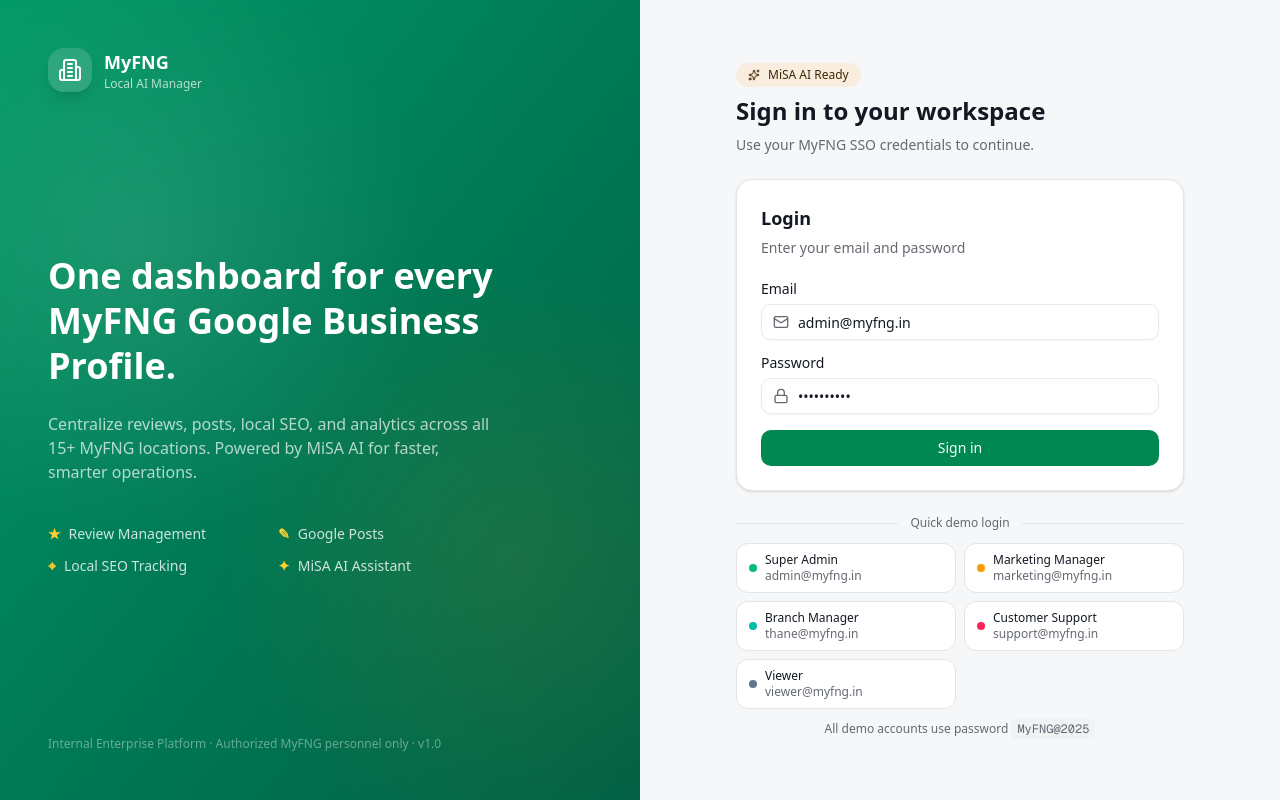
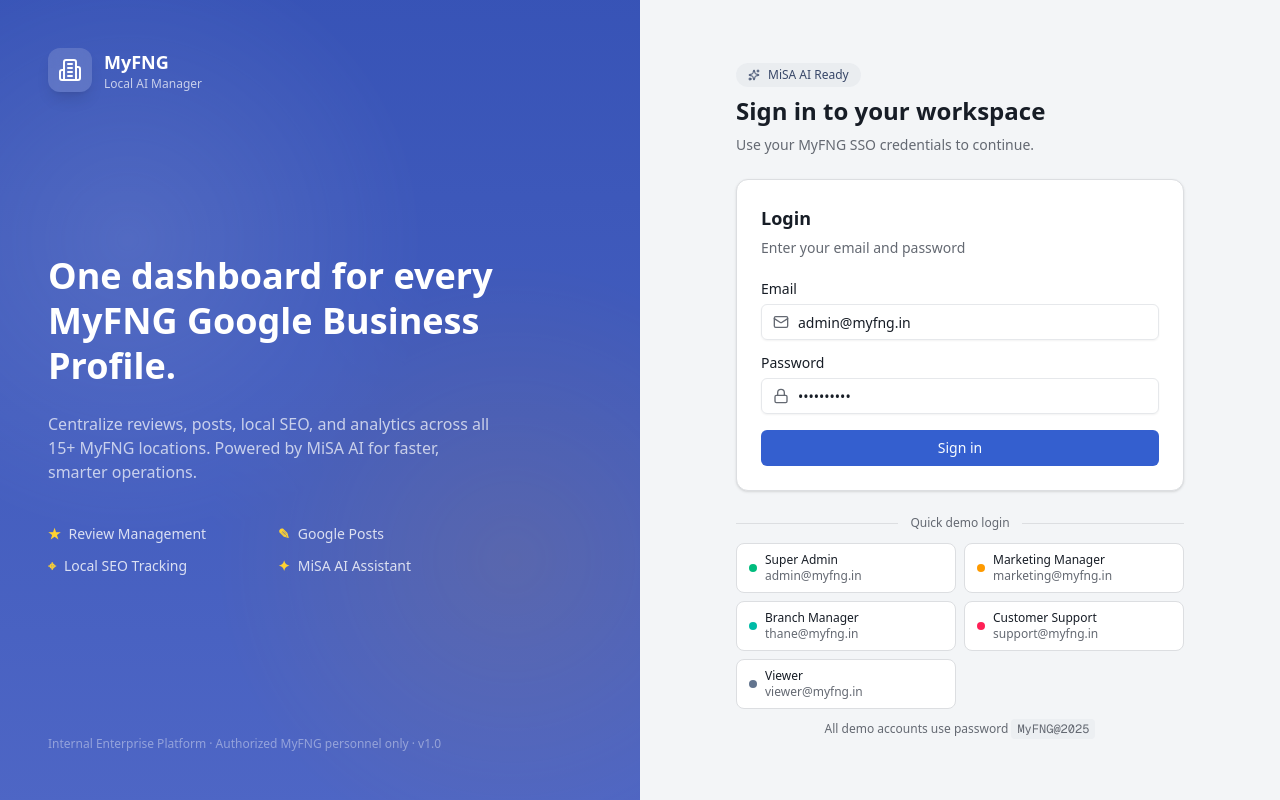
Before and after one commit to media-ym/GMB-Management-Tool, a Next.js app: page / in a window 1280 px wide. Built offline with nearby package versions, Linux system fonts and the light colour scheme; no server answers.

Commit message:
1014989b-11ff-4ff3-bede-67acdd0326bb

```diff
--- a/src/app/globals.css
+++ b/src/app/globals.css
@@ -44,88 +44,89 @@
 }
 
 /* ═══════════════════════════════════════════════════════════════════════════
-   MyFNG Local AI Manager — Ceres-Inspired Design System
-   Inspired by KeenThemes Ceres HTML Pro: clean enterprise look with
-   light backgrounds, white cards, subtle shadows, spacious padding,
-   card-header/card-body pattern, large bold stats.
-   Primary: emerald (growth/visibility). AI accent: amber.
+   MyFNG Local AI Manager — Elegant Admin Design
+   Blue gradient sidebar + header, light gray bg, white cards, subtle shadows.
    ═══════════════════════════════════════════════════════════════════════════ */
 :root {
-  --radius: 0.75rem;                           /* 12px — Ceres uses rounded cards */
-  --background: oklch(0.975 0.003 240);         /* very light gray page bg (#F8FAFC feel) */
-  --foreground: oklch(0.21 0.02 260);           /* dark slate text (#18181B) */
+  --radius: 0.5rem;                             /* 8px — clean rounded cards */
+  --background: oklch(0.97 0.003 240);           /* light gray page bg (#f5f7fa) */
+  --foreground: oklch(0.23 0.02 260);            /* dark slate text */
   --card: oklch(1 0 0);                          /* pure white cards */
-  --card-foreground: oklch(0.21 0.02 260);
+  --card-foreground: oklch(0.23 0.02 260);
   --popover: oklch(1 0 0);
-  --popover-foreground: oklch(0.21 0.02 260);
-  --primary: oklch(0.55 0.13 158);              /* emerald-600 — brand primary */
-  --primary-foreground: oklch(0.99 0.01 160);
-  --secondary: oklch(0.96 0.004 260);           /* light gray */
+  --popover-foreground: oklch(0.23 0.02 260);
+  --primary: oklch(0.52 0.18 265);               /* blue primary (#3b4fd9) */
+  --primary-foreground: oklch(0.99 0.01 260);
+  --secondary: oklch(0.95 0.005 260);
   --secondary-foreground: oklch(0.3 0.02 260);
-  --muted: oklch(0.96 0.004 260);
-  --muted-foreground: oklch(0.52 0.015 260);    /* medium gray for secondary text */
-  --accent: oklch(0.94 0.04 75);                /* warm amber tint */
-  --accent-foreground: oklch(0.3 0.06 70);
-  --destructive: oklch(0.58 0.22 27);           /* red-600 */
-  --border: oklch(0.92 0.004 260);              /* very light border */
-  --input: oklch(0.94 0.004 260);
-  --ring: oklch(0.55 0.13 158);
-  --chart-1: oklch(0.55 0.13 158);              /* emerald */
-  --chart-2: oklch(0.7 0.15 70);                /* amber */
-  --chart-3: oklch(0.6 0.18 200);               /* teal */
-  --chart-4: oklch(0.65 0.2 340);               /* rose */
-  --chart-5: oklch(0.7 0.16 195);               /* cyan */
-  /* Ceres-style light sidebar (white with subtle border) */
-  --sidebar: oklch(1 0 0);                       /* white sidebar */
-  --sidebar-foreground: oklch(0.3 0.015 260);    /* dark gray nav text */
-  --sidebar-primary: oklch(0.55 0.13 158);       /* emerald active item */
-  --sidebar-primary-foreground: oklch(0.99 0.01 160);
-  --sidebar-accent: oklch(0.96 0.008 158);       /* light emerald hover */
-  --sidebar-accent-foreground: oklch(0.3 0.03 160);
-  --sidebar-border: oklch(0.92 0.004 260);
-  --sidebar-ring: oklch(0.55 0.13 158);
-
-  /* Ceres-style card shadow */
-  --card-shadow: 0 1px 3px 0 rgb(0 0 0 / 0.07), 0 1px 2px -1px rgb(0 0 0 / 0.07);
-  --card-shadow-hover: 0 4px 12px 0 rgb(0 0 0 / 0.08), 0 2px 4px -2px rgb(0 0 0 / 0.06);
-  --card-shadow-lg: 0 10px 30px 0 rgb(0 0 0 / 0.08), 0 4px 12px -4px rgb(0 0 0 / 0.05);
+  --muted: oklch(0.95 0.005 260);
+  --muted-foreground: oklch(0.52 0.015 260);
+  --accent: oklch(0.93 0.008 265);               /* light blue tint */
+  --accent-foreground: oklch(0.4 0.06 265);
+  --destructive: oklch(0.58 0.22 27);
+  --border: oklch(0.9 0.004 260);
+  --input: oklch(0.93 0.004 260);
+  --ring: oklch(0.52 0.18 265);
+  --chart-1: oklch(0.52 0.18 265);               /* blue */
+  --chart-2: oklch(0.6 0.15 150);                /* green */
+  --chart-3: oklch(0.65 0.2 40);                 /* orange */
+  --chart-4: oklch(0.6 0.2 340);                 /* rose */
+  --chart-5: oklch(0.55 0.15 195);               /* cyan */
+  /* Blue gradient sidebar */
+  --sidebar: oklch(0.48 0.16 268);               /* deep blue (#3b4fd9) */
+  --sidebar-foreground: oklch(0.98 0.005 260);   /* white text */
+  --sidebar-primary: oklch(0.65 0.14 270);       /* lighter blue for active (#5b73e8) */
+  --sidebar-primary-foreground: oklch(0.99 0.01 260);
+  --sidebar-accent: oklch(0.55 0.15 270);        /* hover blue */
+  --sidebar-accent-foreground: oklch(0.99 0.01 260);
+  --sidebar-border: oklch(1 0 0 / 12%);
+  --sidebar-ring: oklch(0.65 0.14 270);
+  /* Card shadows — subtle */
+  --card-shadow: 0 1px 3px 0 rgb(0 0 0 / 0.06), 0 1px 2px -1px rgb(0 0 0 / 0.05);
+  --card-shadow-hover: 0 4px 12px 0 rgb(0 0 0 / 0.07), 0 2px 4px -2px rgb(0 0 0 / 0.05);
+  --card-shadow-lg: 0 10px 30px 0 rgb(0 0 0 / 0.08), 0 4px 12px -4px rgb(0 0 0 / 0.04);
+  /* Gradient */
+  --gradient-sidebar: linear-gradient(180deg, oklch(0.48 0.16 268) 0%, oklch(0.54 0.15 270) 100%);
+  --gradient-header: linear-gradient(90deg, oklch(0.48 0.16 268) 0%, oklch(0.54 0.15 270) 100%);
 }
 
 .dark {
-  --background: oklch(0.16 0.012 260);
+  --background: oklch(0.15 0.01 260);
   --foreground: oklch(0.96 0.005 260);
-  --card: oklch(0.2 0.014 260);
+  --card: oklch(0.19 0.012 260);
   --card-foreground: oklch(0.96 0.005 260);
-  --popover: oklch(0.2 0.014 260);
+  --popover: oklch(0.19 0.012 260);
   --popover-foreground: oklch(0.96 0.005 260);
-  --primary: oklch(0.68 0.14 158);
-  --primary-foreground: oklch(0.16 0.02 260);
-  --secondary: oklch(0.26 0.012 260);
+  --primary: oklch(0.62 0.16 268);
+  --primary-foreground: oklch(0.15 0.01 260);
+  --secondary: oklch(0.25 0.01 260);
   --secondary-foreground: oklch(0.96 0.005 260);
-  --muted: oklch(0.26 0.012 260);
-  --muted-foreground: oklch(0.68 0.012 260);
-  --accent: oklch(0.32 0.05 70);
-  --accent-foreground: oklch(0.95 0.02 70);
+  --muted: oklch(0.25 0.01 260);
+  --muted-foreground: oklch(0.68 0.01 260);
+  --accent: oklch(0.3 0.04 268);
+  --accent-foreground: oklch(0.95 0.01 260);
   --destructive: oklch(0.7 0.19 22);
   --border: oklch(1 0 0 / 10%);
   --input: oklch(1 0 0 / 12%);
-  --ring: oklch(0.62 0.14 158);
-  --chart-1: oklch(0.65 0.15 158);
-  --chart-2: oklch(0.75 0.16 70);
-  --chart-3: oklch(0.65 0.18 200);
+  --ring: oklch(0.62 0.16 268);
+  --chart-1: oklch(0.62 0.16 268);
+  --chart-2: oklch(0.65 0.15 150);
+  --chart-3: oklch(0.7 0.2 40);
   --chart-4: oklch(0.7 0.2 340);
-  --chart-5: oklch(0.72 0.16 90);
-  --sidebar: oklch(0.18 0.012 260);
-  --sidebar-foreground: oklch(0.88 0.008 260);
-  --sidebar-primary: oklch(0.68 0.14 158);
-  --sidebar-primary-foreground: oklch(0.16 0.02 260);
-  --sidebar-accent: oklch(0.24 0.015 260);
+  --chart-5: oklch(0.6 0.15 195);
+  --sidebar: oklch(0.25 0.04 268);
+  --sidebar-foreground: oklch(0.92 0.005 260);
+  --sidebar-primary: oklch(0.55 0.15 270);
+  --sidebar-primary-foreground: oklch(0.99 0.01 260);
+  --sidebar-accent: oklch(0.3 0.04 268);
   --sidebar-accent-foreground: oklch(0.96 0.005 260);
   --sidebar-border: oklch(1 0 0 / 8%);
-  --sidebar-ring: oklch(0.62 0.14 158);
+  --sidebar-ring: oklch(0.55 0.15 270);
   --card-shadow: 0 1px 3px 0 rgb(0 0 0 / 0.3), 0 1px 2px -1px rgb(0 0 0 / 0.3);
   --card-shadow-hover: 0 4px 12px 0 rgb(0 0 0 / 0.35), 0 2px 4px -2px rgb(0 0 0 / 0.25);
   --card-shadow-lg: 0 10px 30px 0 rgb(0 0 0 / 0.35), 0 4px 12px -4px rgb(0 0 0 / 0.2);
+  --gradient-sidebar: linear-gradient(180deg, oklch(0.25 0.04 268) 0%, oklch(0.28 0.04 270) 100%);
+  --gradient-header: linear-gradient(90deg, oklch(0.25 0.04 268) 0%, oklch(0.28 0.04 270) 100%);
 }
 
 @layer base {
@@ -141,13 +142,13 @@
 }
 
 /* ═══════════════════════════════════════════════════════════════════════════
-   Ceres-Inspired Card Styles
+   Elegant Card Styles
    ═══════════════════════════════════════════════════════════════════════════ */
 .kt-card {
   background: var(--card);
   border-radius: var(--radius);
   box-shadow: var(--card-shadow);
-  border: 1px solid color-mix(in oklch, var(--border) 60%, transparent);
+  border: 1px solid color-mix(in oklch, var(--border) 50%, transparent);
   transition: box-shadow 0.2s ease, transform 0.2s ease;
 }
 .kt-card:hover {
@@ -158,8 +159,8 @@
   display: flex;
   align-items: center;
   justify-content: space-between;
-  padding: 1.25rem 1.5rem 0.75rem;
-  border-bottom: 1px solid color-mix(in oklch, var(--border) 50%, transparent);
+  padding: 1.125rem 1.5rem 0.875rem;
+  border-bottom: 1px solid color-mix(in oklch, var(--border) 45%, transparent);
 }
 .kt-card-title {
   font-size: 0.95rem;
@@ -171,7 +172,7 @@
   padding: 1.5rem;
 }
 
-/* Ceres-style stat symbol (icon badge) */
+/* Stat symbol — icon badge */
 .kt-symbol {
   display: inline-flex;
   align-items: center;
@@ -221,7 +222,7 @@
   border-radius: 4px;
 }
 
-/* Custom scrollbar for long lists (per UI rules) */
+/* Custom scrollbar */
 .scroll-area {
   scrollbar-width: thin;
   scrollbar-color: var(--muted-foreground) transparent;
@@ -241,11 +242,11 @@
   background-color: color-mix(in oklch, var(--muted-foreground) 55%, transparent);
 }
 
-/* Sidebar active item — Ceres style pill */
+/* Sidebar active item — gradient blue */
 .kt-nav-active {
-  background: var(--primary);
-  color: var(--primary-foreground);
-  box-shadow: 0 2px 8px 0 color-mix(in oklch, var(--primary) 30%, transparent);
+  background: var(--sidebar-primary);
+  color: var(--sidebar-primary-foreground);
+  box-shadow: 0 2px 8px 0 color-mix(in oklch, var(--sidebar-primary) 40%, transparent);
 }
 .kt-nav-item {
   border-radius: 0.5rem;
@@ -256,7 +257,7 @@
   color: var(--sidebar-accent-foreground);
 }
 
-/* Page transition — subtle fade */
+/* Page transition */
 @keyframes kt-fade-in {
   from { opacity: 0; transform: translateY(4px); }
   to { opacity: 1; transform: translateY(0); }
--- a/src/components/login-screen.tsx
+++ b/src/components/login-screen.tsx
@@ -52,7 +52,7 @@ export function LoginScreen() {
   return (
     <div className="min-h-screen flex flex-col lg:flex-row">
       {/* Brand panel */}
-      <div className="lg:w-1/2 bg-gradient-to-br from-emerald-600 via-emerald-700 to-emerald-800 text-white flex flex-col justify-between p-8 lg:p-12 relative overflow-hidden">
+      <div className="lg:w-1/2 text-white flex flex-col justify-between p-8 lg:p-12 relative overflow-hidden" style={{ background: "var(--gradient-sidebar)" }}>
         <div className="absolute inset-0 opacity-10" style={{ backgroundImage: "radial-gradient(circle at 20% 30%, white 0, transparent 40%), radial-gradient(circle at 80% 70%, #F59E0B 0, transparent 40%)" }} />
         <div className="relative">
           <div className="flex items-center gap-3">
```
Also changed, not shown: src/components/app-shell.tsx (+35 -35 lines), 2 other files (tests, documents, lock files or other folders).
